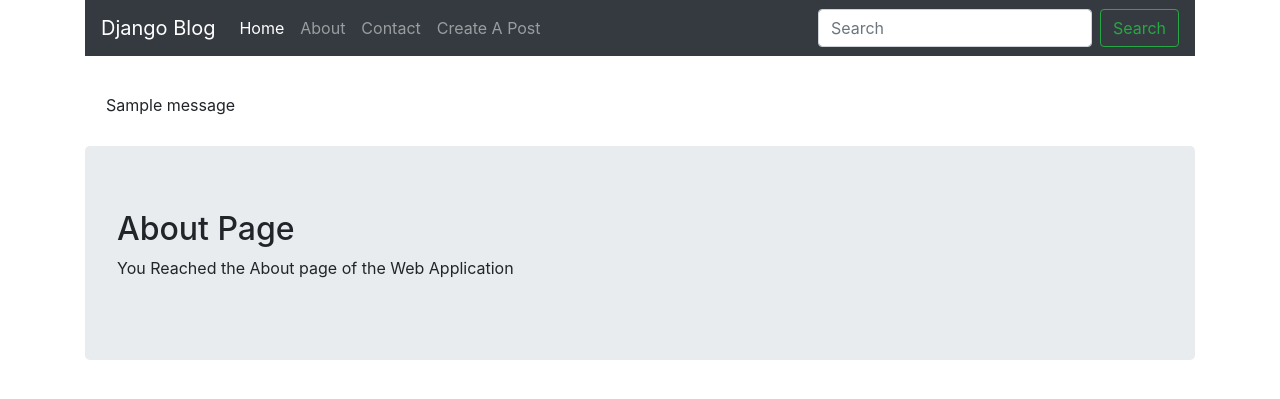
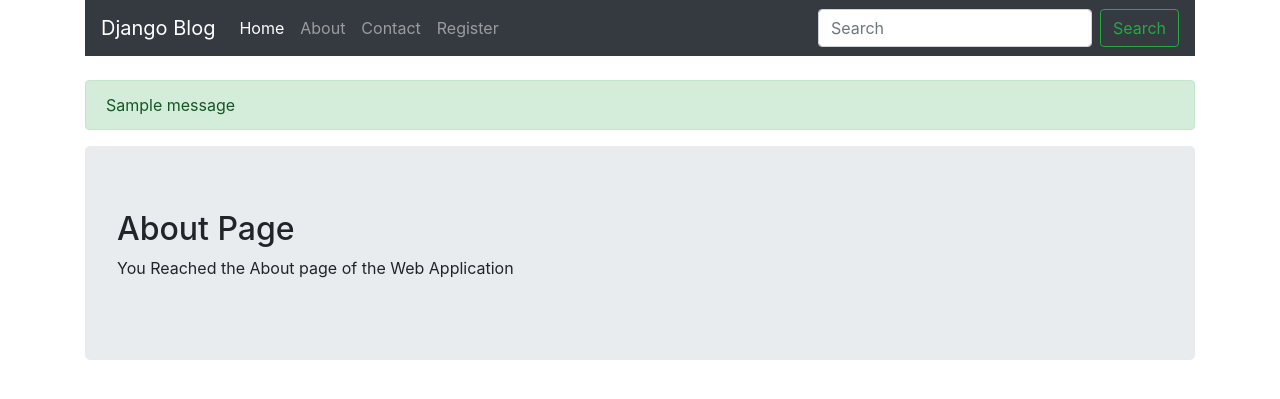
Before and after one commit to IcyRepublic9884/Example-Django-Blog, a Django app: page /about/ in a window 1280 px wide. Shown: the top 399 px of the page. Run offline with Django 3.2, Linux system fonts and the light colour scheme; one stand-in notice (Sample message) is shown; some libraries are stand-ins or nearby versions.

Commit message:
Template Updated

```diff
--- a/pages/templates/pages/base.html
+++ b/pages/templates/pages/base.html
@@ -31,7 +31,7 @@
             <a class="nav-link" href="{% url 'pages-contact-page' %}">Contact</a>
           </li>
           <li class="nav-item">
-            <a class="nav-link" href="{% url 'pages-create_post-page' %}">Create A Post</a>
+            <a class="nav-link" href="{% url 'users-register-page' %}">Register</a>
           </li>
         </ul>
         <form class="form-inline my-2 my-lg-0">
@@ -43,7 +43,7 @@
     <br>
     {% if messages %}
       {% for message in messages %}
-        <div class="alert altert-{{ message.tags }}">
+        <div class="alert alert-{{ message.tags }}">
           {{ message }}
         </div>
       {% endfor %}
```
Also changed, not shown: db.sqlite3.
